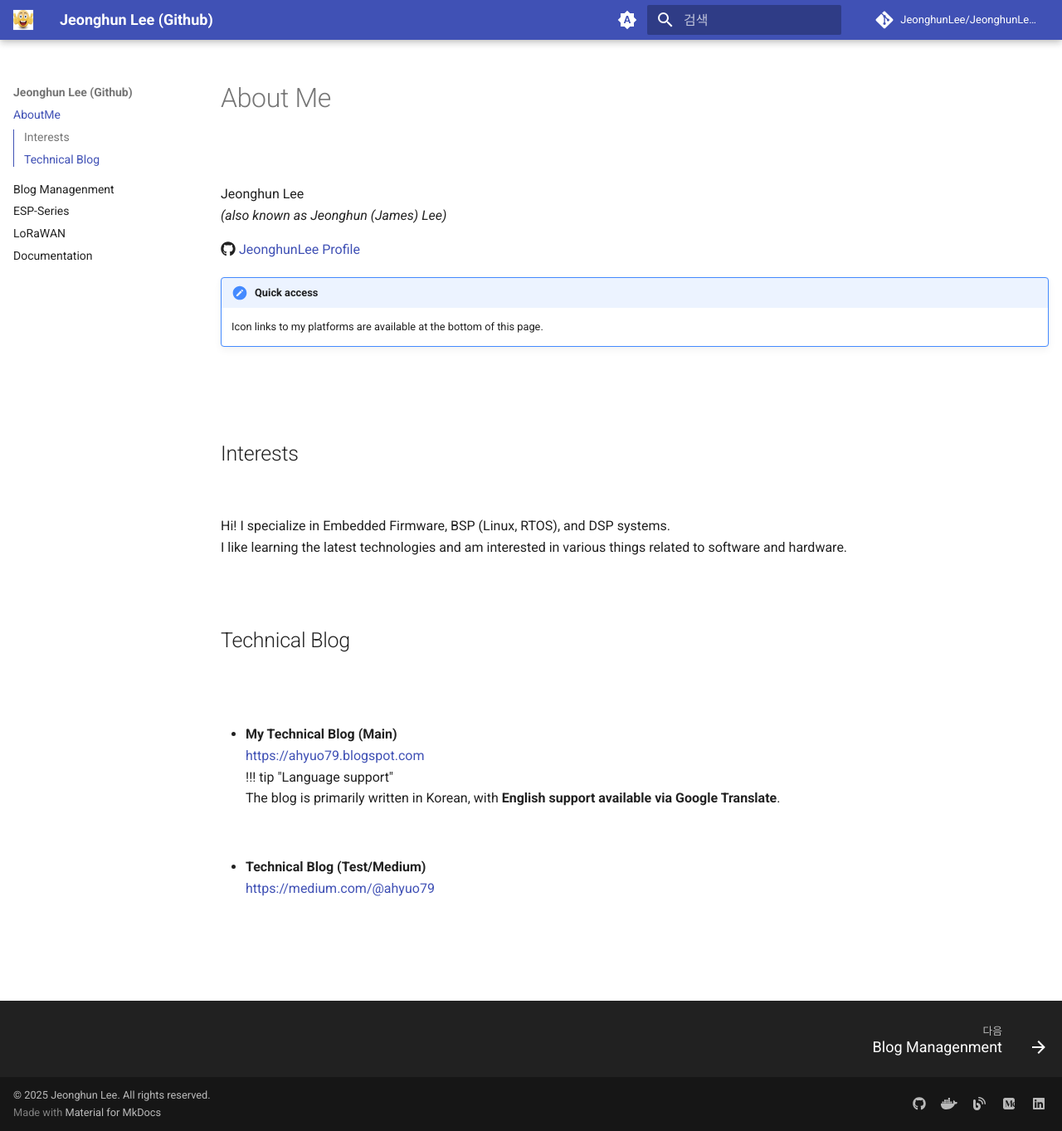
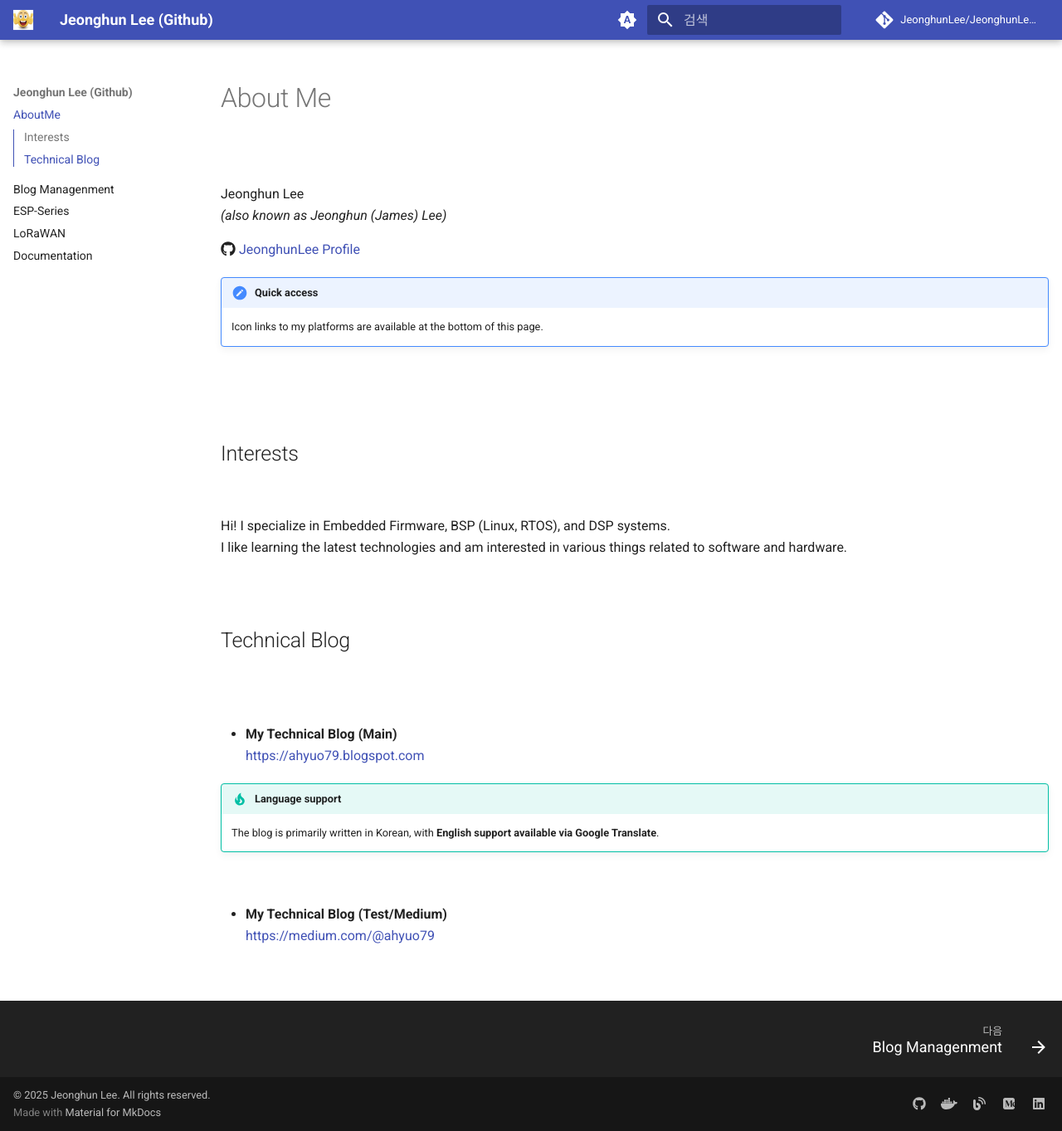
Before and after one commit to JeonghunLee/JeonghunLee.github.io, an MkDocs documentation site: the page built from docs/index.md, in a window 1280 px wide and 1363 px high. Shown: the whole window at 83% size. Built offline with MkDocs 1.6.1 and Material for MkDocs 9.7.7, drawn with Linux system fonts in a browser that asks for light colours; comment, search, counter and statistics services are not loaded.

Commit message:
update it

```diff
--- a/docs/index.md
+++ b/docs/index.md
@@ -29,12 +29,13 @@ I like learning the latest technologies and am interested in various things rela
 
 * **My Technical Blog (Main)**
   https://ahyuo79.blogspot.com
-  !!! tip "Language support"
-      The blog is primarily written in Korean, with **English support available via Google Translate**.
+
+!!! tip "Language support"
+    The blog is primarily written in Korean, with **English support available via Google Translate**.
 
 <br/>
 
-* **Technical Blog (Test/Medium)**
+* **My Technical Blog (Test/Medium)**
   https://medium.com/@ahyuo79
 
 
```
